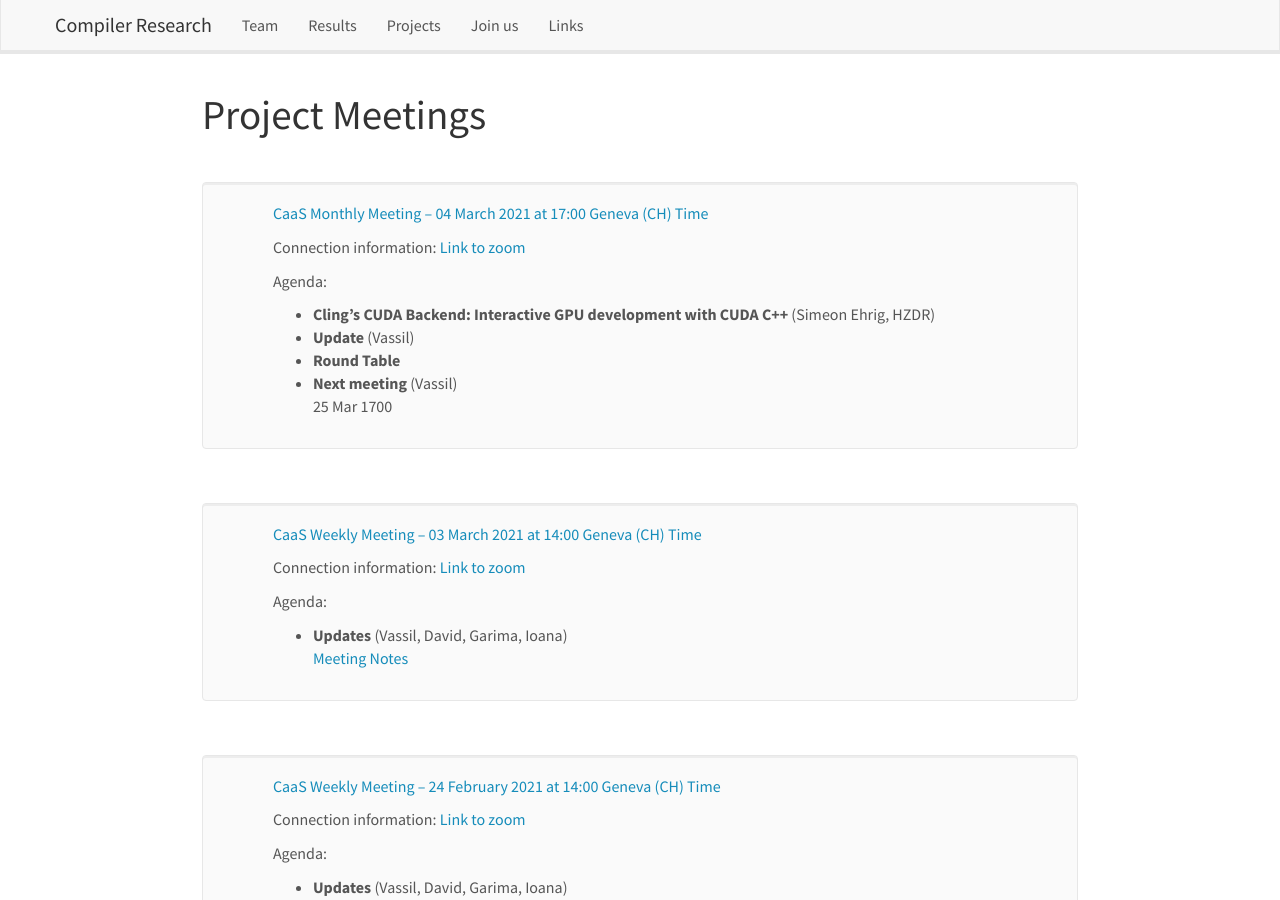
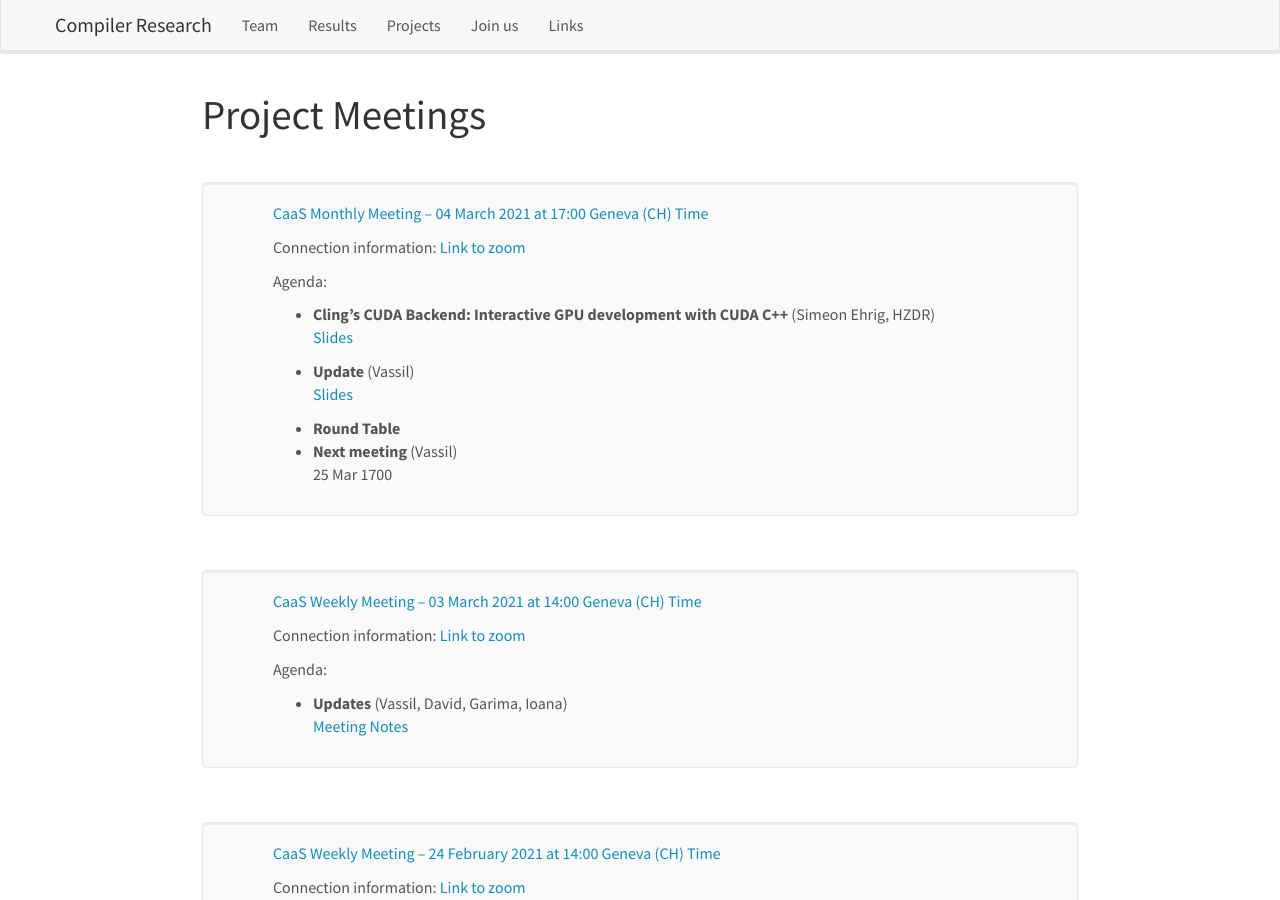
Before and after one commit to vgvassilev/clad, a Jekyll site: the page built from _pages/meetings.md, in a window 1280 px wide and 900 px high. Built offline with Jekyll 4.4.1, drawn with Linux system fonts in a browser that asks for light colours; nearby versions of some CDN libraries.

Commit message:
Add slides for the meeting.

```diff
--- a/_data/meetinglist.yml
+++ b/_data/meetinglist.yml
@@ -6,8 +6,10 @@
   agenda:
     - title: "Cling’s CUDA Backend: Interactive GPU development with CUDA C++"
       speaker: "Simeon Ehrig, HZDR"
+      link: "[Slides](/assets/presentations/S_Ehrig-CaaS_Cling-CUDA.pdf)"
     - title: Update
       speaker: Vassil
+      link: "[Slides](/assets/presentations/CaaS_04_03_2021.pdf)"
     - title: Round Table
     - title: Next meeting
       speaker: Vassil
```
Also changed, not shown: 2 other files.
